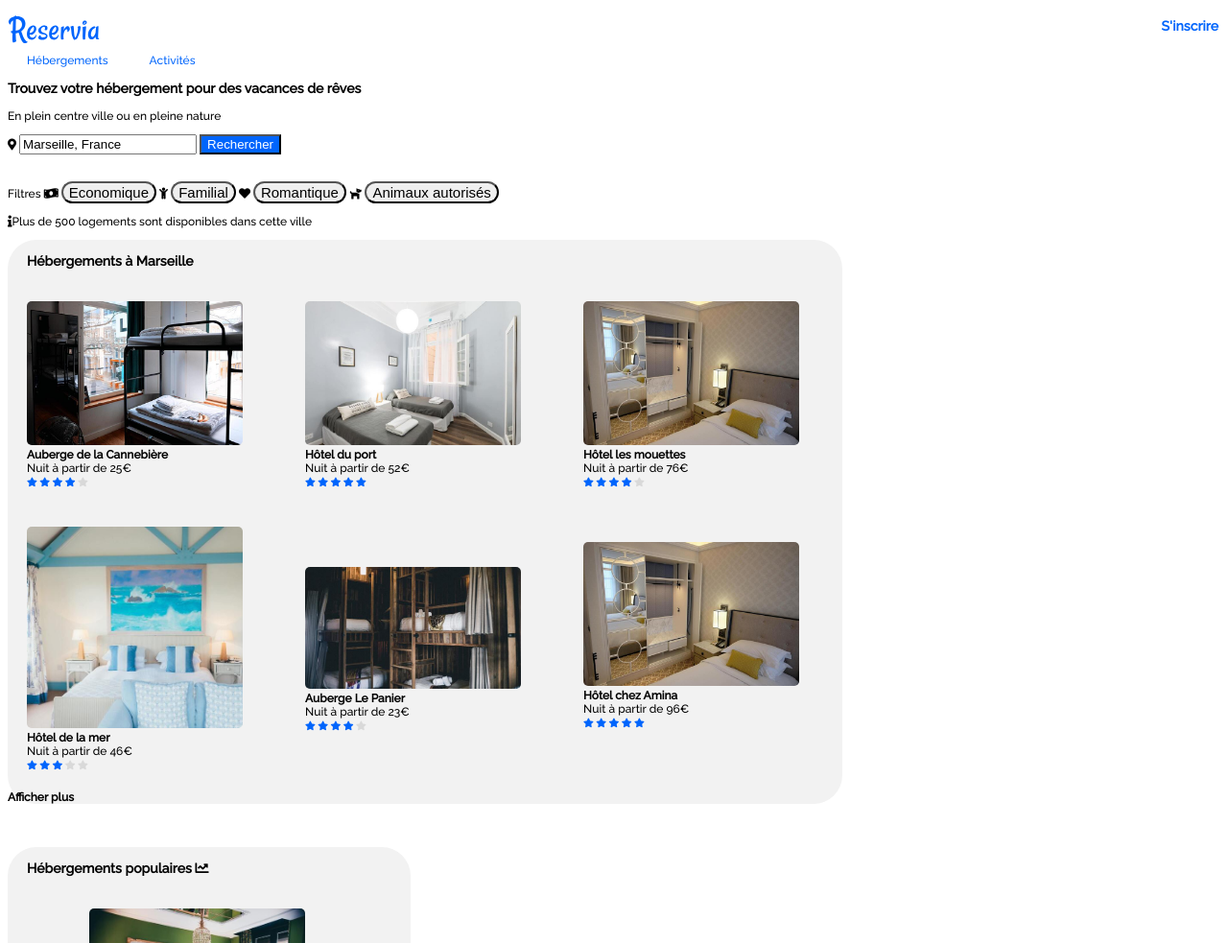
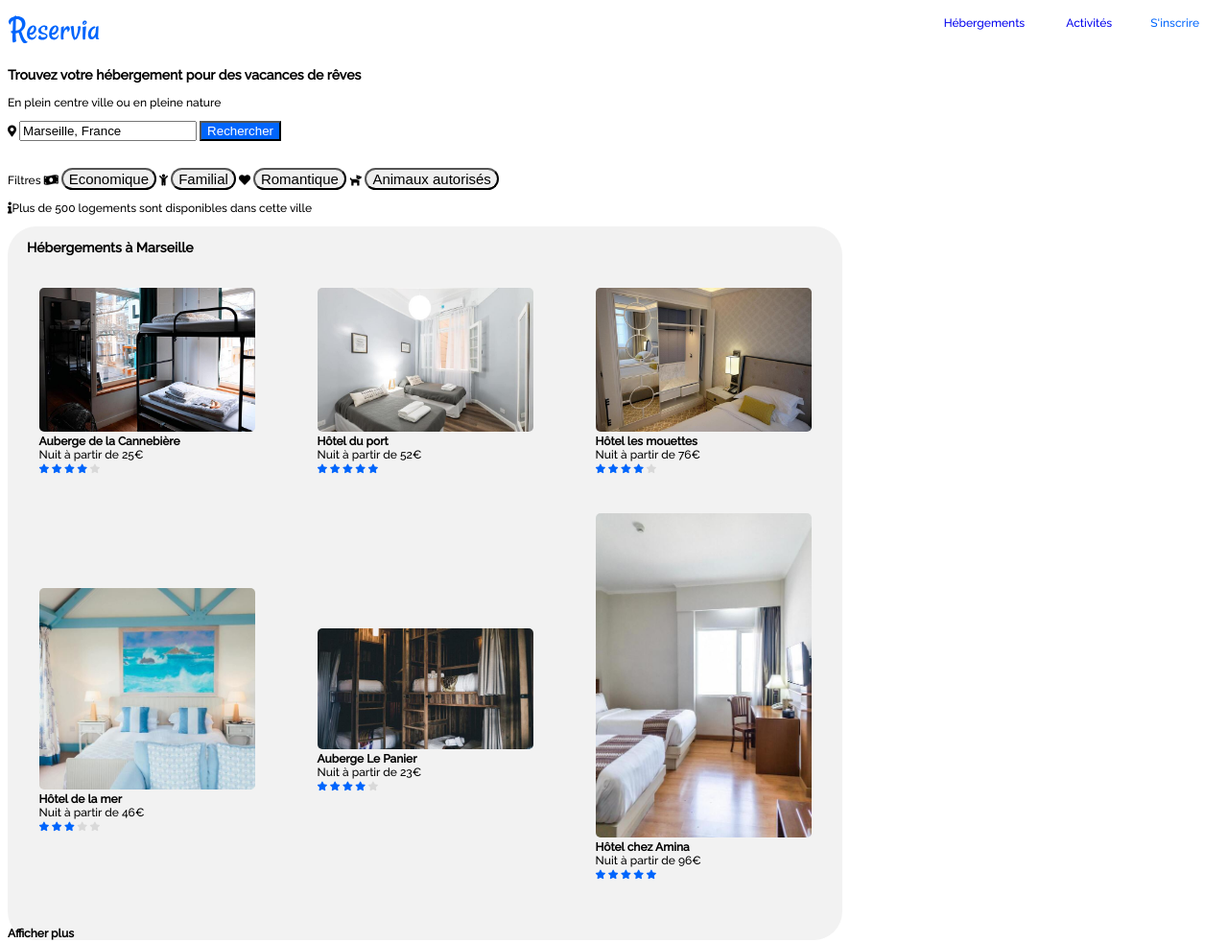
Before and after one commit to BriceDO/BriceDobrowolski_2_01032021, a plain HTML site: page index.html in a window 1280 px wide. Shown: the top 983 px of the page at 96% size. Drawn offline with Linux system fonts and the light colour scheme.

Commit message:
Mise à jour menu header

```diff
--- a/index.html
+++ b/index.html
@@ -9,8 +9,7 @@
     <link href="https://fonts.googleapis.com/css2?family=Raleway:wght@500&display=swap" rel="stylesheet">
     <link rel="stylesheet" href="style.css" />
     <link rel="stylesheet" href="https://cdnjs.cloudflare.com/ajax/libs/font-awesome/5.15.2/css/all.min.css" />
-    <title>Reservia.fr Page d'acceuil
-    </title>
+    <title>Reservia.fr Page d'acceuil</title>
 </head>
 
 <body>
@@ -18,22 +17,24 @@
         <!-- 1. LOGO -->
 
         <div class="element">
-            <a href="reservia.fr"><img src="images\logo\Reservia.svg" alt="logo">
-            </a>
-                <h3>S'inscrire</h3>
+            <img src="images\logo\Reservia.svg" alt="logo">
         </div>
         <!-- 2. Navigation MENU -->
+        <div id="conteneur-navigation">
         <nav class="element" id="navigation">
             <ul>
-                <li><a href="#">Hébergements</a></li>
-                <li><a href="#">Activités</a></li>
+                <a href="#menu-hebergement"><li>Hébergements</li></a>
+                <a href="#menu-activite"><li>Activités</li></a>
             </ul>
         </nav>
+            <a id="boutton-inscrire" href="#">S'inscrire</a>
+        </div>
+    </header>
         <aside>
             <h3>Trouvez votre hébergement pour des vacances de rêves</h3>
             <p>En plein centre ville ou en pleine nature</p>
         </aside>
-    </header>
+
     <!-- 3. Barre de recherche et Filtres -->
     <section>
         <div class="recherche">
@@ -60,7 +61,7 @@
     <!-- 4. Hébergements ville -->
     <section id="conteneur-hebergement">
         <div class="panneau-hebergement-ville">
-            <h3>
+            <h3 id="menu-hebergement">
                 Hébergements à Marseille
             </h3>
             <section id="conteneur-hebergement-ville">
@@ -147,7 +148,7 @@
                     </span>
                 </div>
                 <div>
-                    <img src="images\hebergements\4_small\reisetopia-B8WIgxA_PFU-unsplash.jpg" alt="">
+                    <img src="images\hebergements\4_small\febrian-zakaria-M6S1WvfW68A-unsplash.jpg" alt="">
                     <br>
                     <b>Hôtel chez Amina</b><br>
                     Nuit à partir de 96€<br>
@@ -162,7 +163,7 @@
                     </span>
                 </div>
             </section>
-            <b><a href="" style="color: black" ;">Afficher plus</a></b>
+            <b>Afficher plus</b>
         </div>
         <!-- 4.2 Hébergements populaires -->
         <div class="panneau-hebergement-populaire">
@@ -224,8 +225,9 @@
             </section>
         </div>
     </section>
+          <!-- 5. Activités à Marseille -->
     <div class="panneau-activite">
-        <h3>Activités à Marseille</h3>
+        <h3 id="menu-activite">Activités à Marseille</h3>
         <section id="conteneur-activites">
             <div>
                 <img src="images\activites\4_small\reno-laithienne-QUgJhdY5Fyk-unsplash.jpg" alt="">
--- a/style.css
+++ b/style.css
@@ -1,39 +1,46 @@
 a{
-    color: #0065FC;
     text-decoration: none;
-    padding-top: 7px;
-    height: 30px;
 }
 
-#navigation ul li:hover{
-    color: grey;
-    border-top: 2px solid #0065FC ;
-
+#navigation{
+    color:  #0065FC;
 }
 
-header div h3{
+#conteneur-navigation{
     position: absolute;
-    color:  #0065FC;
     display: flex;
     top: 5px;
     right: 10px;
 }
 
-.element:nth-child(2) ul{
+#navigation ul li:hover{
+    border-top: 2px solid #0065FC ;
+    color: #0065FC;
+    padding-top: 16px;
+}
+
+header{
+    display: flex;
+}
+
+#conteneur-navigation ul{
     list-style-type: none;
-    margin: 0px;
-    padding: 0;
 
 }
 
-.element:nth-child(2) ul li{
+#conteneur-navigation ul li{
     display: inline;
     padding-inline: 20px;
 
 }
 
+#boutton-inscrire{
+    color:  #0065FC;
+    padding-inline: 20px;
+    margin-top: 12px;
+}
+
 body{
-    width: 100%;
     font-family: 'Raleway', sans-serif;
     font-size: 12px;
 }
@@ -89,14 +96,11 @@ body{
 
 }
 
-
 #conteneur-hebergement-ville div{
-   width: 250px;
    padding: 20px;
 }
 
 #conteneur-hebergement-populaire div{
-    width: 250px;
     padding: 20px;
 }
 
@@ -105,7 +109,6 @@ body{
     border-radius: 5px;
 }
 #conteneur-hebergement-ville img{
-
     width: 225px;
     border-radius: 5px;
 }
```
